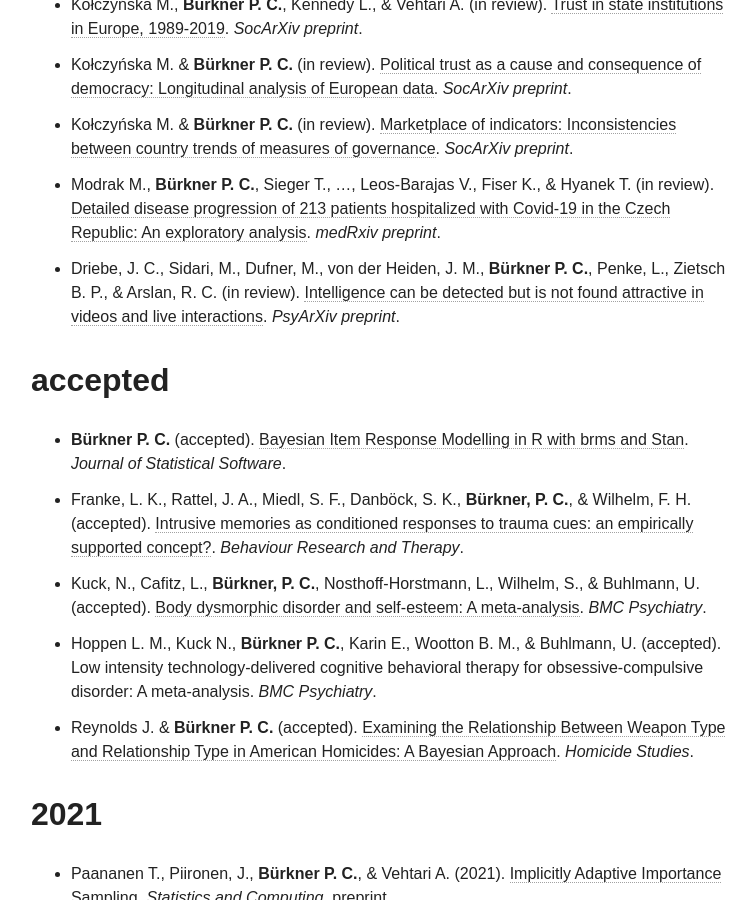
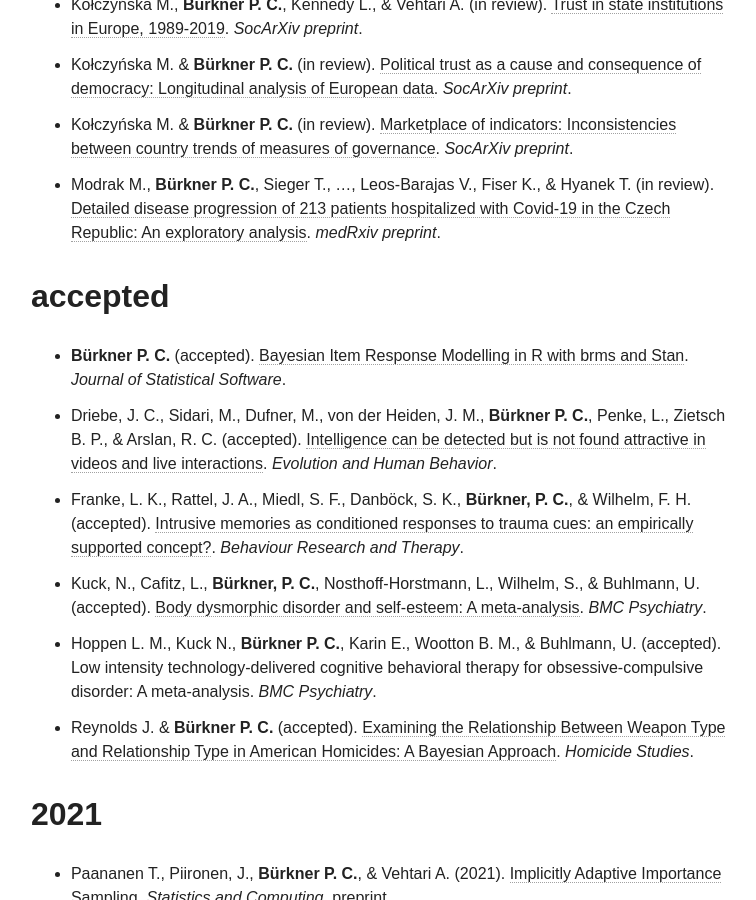
Before and after one commit to paul-buerkner/paul-buerkner.github.io, a Jekyll site: the page built from publications/index.md, in a window 1280 px wide and 900 px high, scrolled down 1385 px. Shown: the whole window, without its empty margins (255-1011 px from the left). Built offline with Jekyll 4.4.1, drawn with Linux system fonts in a browser that asks for light colours; nearby versions of some CDN libraries.

Commit message:
move paper to 'accepted'

```diff
--- a/publications/index.md
+++ b/publications/index.md
@@ -22,11 +22,11 @@
 * Kołczyńska M. & **Bürkner P. C.** (in review). [Marketplace of indicators: Inconsistencies between country trends of measures of governance](https://osf.io/preprints/socarxiv/u8gsc/). *SocArXiv preprint*.
 * Modrak M., **Bürkner P. C.**, Sieger T., ..., Leos-Barajas V., Fiser K., & Hyanek T. (in review).
 [Detailed disease progression of 213 patients hospitalized with Covid-19 in the Czech Republic: An exploratory analysis](https://www.medrxiv.org/content/10.1101/2020.12.03.20239863v1). *medRxiv preprint*.
-* Driebe, J. C., Sidari, M., Dufner, M., von der Heiden, J. M., **Bürkner P. C.**, Penke, L., Zietsch B. P., & Arslan, R. C. (in review). [Intelligence can be detected but is not found attractive in videos and live interactions](https://psyarxiv.com/qv3eh/). *PsyArXiv preprint*.
 
 ## accepted
 
 * **Bürkner P. C.** (accepted). [Bayesian Item Response Modelling in R with brms and Stan](https://arxiv.org/abs/1905.09501). *Journal of Statistical Software*.
+* Driebe, J. C., Sidari, M., Dufner, M., von der Heiden, J. M., **Bürkner P. C.**, Penke, L., Zietsch B. P., & Arslan, R. C. (accepted). [Intelligence can be detected but is not found attractive in videos and live interactions](https://psyarxiv.com/qv3eh/). *Evolution and Human Behavior*.
 * Franke, L. K., Rattel, J. A., Miedl, S. F., Danböck, S. K., **Bürkner, P. C.**, & Wilhelm, F. H. (accepted). [Intrusive memories as conditioned responses to trauma cues: an empirically supported concept?](https://psyarxiv.com/t5h97/). *Behaviour Research and Therapy*.
 * Kuck, N., Cafitz, L., **Bürkner, P. C.**, Nosthoff-Horstmann, L., Wilhelm, S., & Buhlmann, U. (accepted). [Body dysmorphic disorder and self-esteem: A meta-analysis](https://psyarxiv.com/5g32t/). *BMC Psychiatry*.
 * Hoppen L. M., Kuck N., **Bürkner P. C.**, Karin E., Wootton B. M., & Buhlmann, U. (accepted). Low intensity technology-delivered cognitive behavioral therapy for obsessive-compulsive disorder: A meta-analysis. *BMC Psychiatry*.
```
